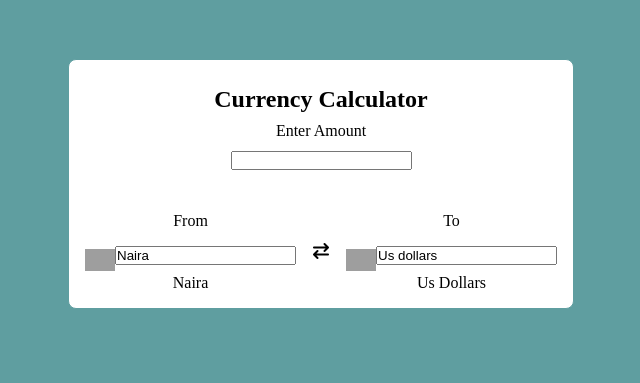
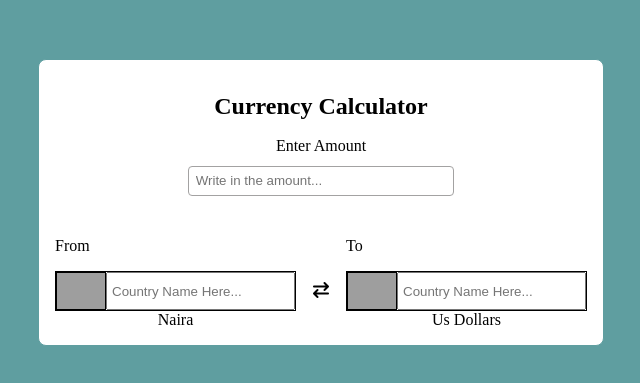
Before and after one commit to victorojedeji/currency-converter-app, a plain HTML site: page index.html in a window 1280 px wide. Shown: the part 101-484 px from the top of the page, without its empty margins (319-959 px from the left). Drawn offline with Linux system fonts and the light colour scheme; no server answers; grey boxes are pictures that could not be loaded.

Commit message:
styling app

```diff
--- a/index.html
+++ b/index.html
@@ -12,7 +12,7 @@
             <h2>currency calculator</h2>
 
             <label for="input-field">Enter Amount</label>
-            <input type="text" id="input-field" value="">
+            <input type="text" id="input-field" value="" placeholder="Write in the amount...">
 
 
             <div class="pick">
@@ -20,7 +20,8 @@
                     <p class="what">from</p>
                     <div class="options-wrapper">
                         <img src = "https://countryflagsapi.com/svg/ng" />
-                        <input type="text" value="Naira">
+
+                        <input type="text" value="" placeholder="Country Name Here..." class="country-input">
                     </div>
                     <p class="selected-currency-name">Naira</p>
                 </div>
@@ -33,7 +34,8 @@
                     <p class="what">to</p>
                     <div class="options-wrapper">
                         <img src = "https://countryflagsapi.com/svg/us" />
-                        <input type="text" value="Us dollars">
+
+                        <input type="text" value="" placeholder="Country Name Here...">
                     </div>
                     <p class="selected-currency-name">Us Dollars</p>
                 </div>
--- a/style.css
+++ b/style.css
@@ -26,14 +26,28 @@ main {
 }
 
 h2 {
-    padding: .4em 0;
+    margin: .7em 0;
     text-align: center;
     text-transform: capitalize;
 }
 
-label, input {
+label, #input-field {
     display: block;
     margin-bottom: .7em;
+}
+
+#input-field {
+    width: 50%;
+    padding: .5em;
+    outline: none;
+    border: 1px solid #a3a2a2;
+    border-radius: .3em;
+}
+
+#input-field:active,
+#input-field:focus {
+    outline: 2px solid #5f9ea0;
+    border: 1px solid #5f9ea0;
 }
 
 .pick {
@@ -44,22 +58,49 @@ label, input {
     margin-top: 2em;
 }
 
-.options-wrapper {
-    display: flex;
-    justify-content: center;
-    align-items: center;
-}
-
-.options-wrapper img {
-    width: 30px;
-}
-
 .what {
-    text-align: center;
     margin-bottom: 1em;
     text-transform: capitalize;
 }
 
+
+.options-wrapper {
+    display: flex;
+    border: 1px solid black;
+}
+
+.options-wrapper input {
+    width: 100%;
+    height: inherit;
+    padding: .3em;
+    margin: 0;
+}
+
+
+.options-wrapper img {
+    width: 50px;
+    border: 1px solid black;
+}
 .selected-currency-name {
     text-align: center;
 }
+
+.icon {
+    margin-top: 1em;
+}
+
+.fa-exchange {
+    transition: .5s;
+}
+.fa-exchange:hover,
+.fa-exchange:focus {
+    color: #5f9ea0;
+}
+
+.fa-exchange:active {
+    color: #113031;
+}
+
+.country-input {
+
+}
```
